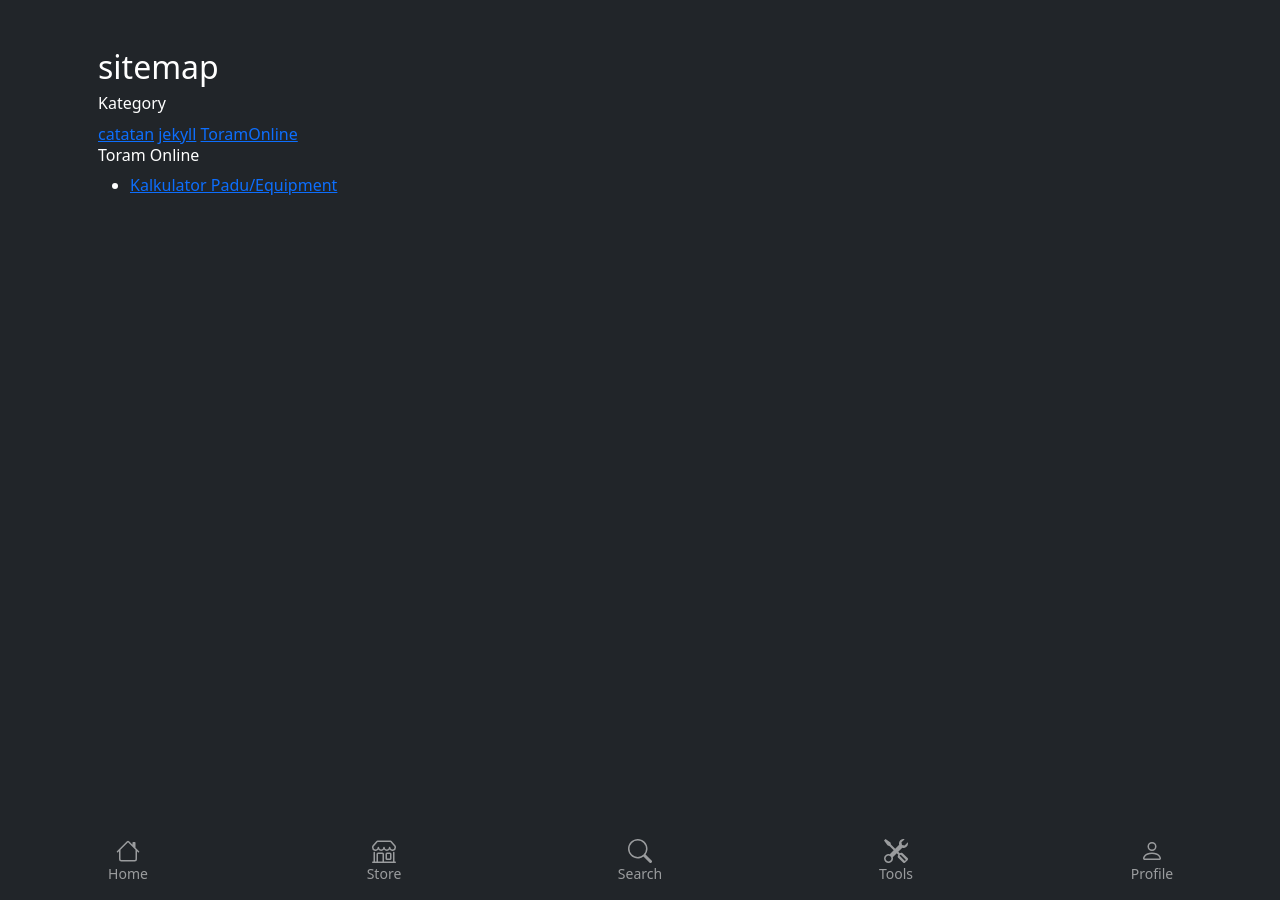
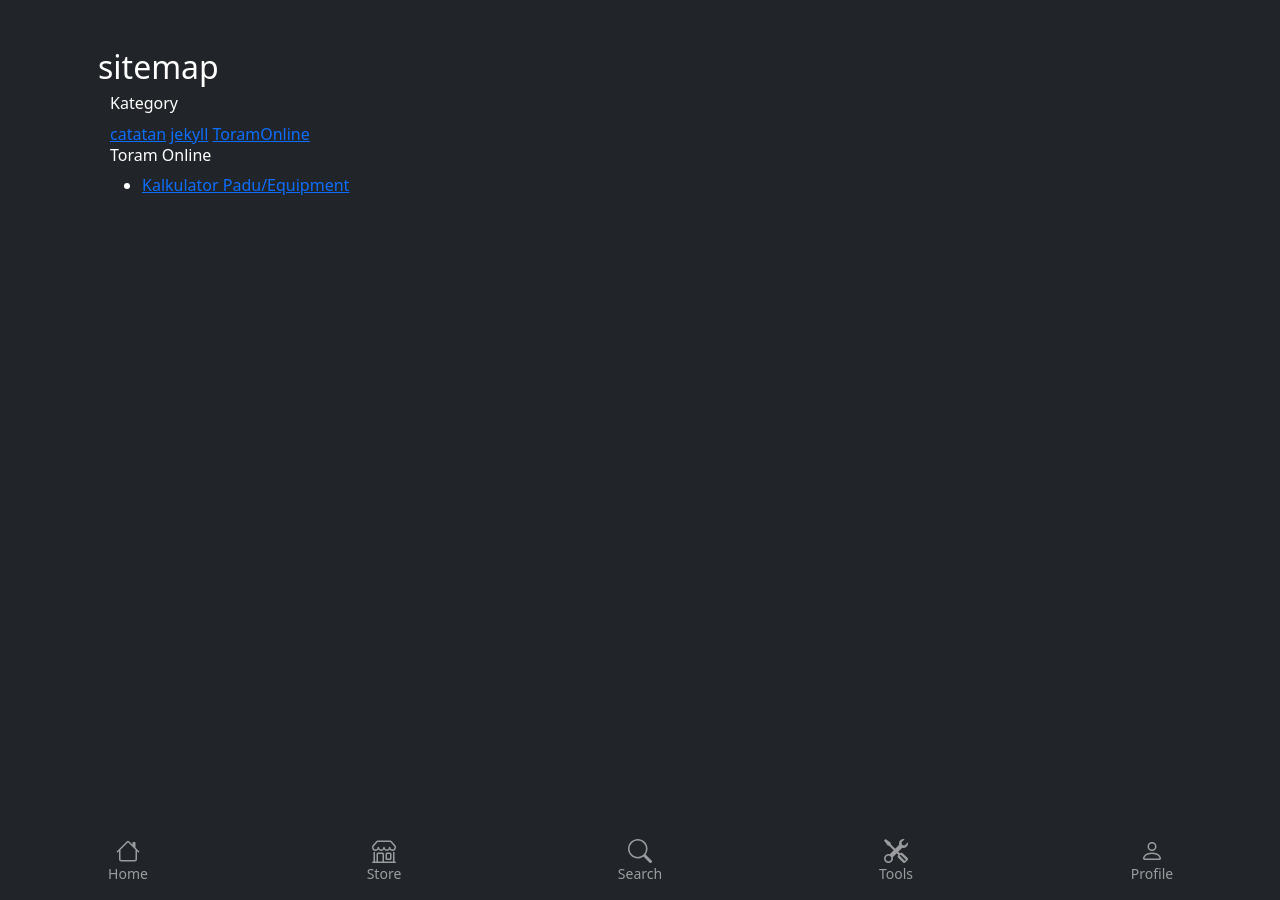
Before and after one commit to angganesia/angganesia.github.io, a Jekyll site: the page built from _pages/sitemaps.md, in a window 1280 px wide. Built offline with Jekyll 4.4.1, drawn with Linux system fonts in a browser that asks for light colours.

Commit message:
update page.html

```diff
--- a/_layouts/page.html
+++ b/_layouts/page.html
@@ -13,7 +13,9 @@ layout: default
     </div>
   </div>
 
-  <div class="content">{{content}}</div>
+  <div class="container content">
+    {{content}}
+  </div>
 
 
 </section>
```
